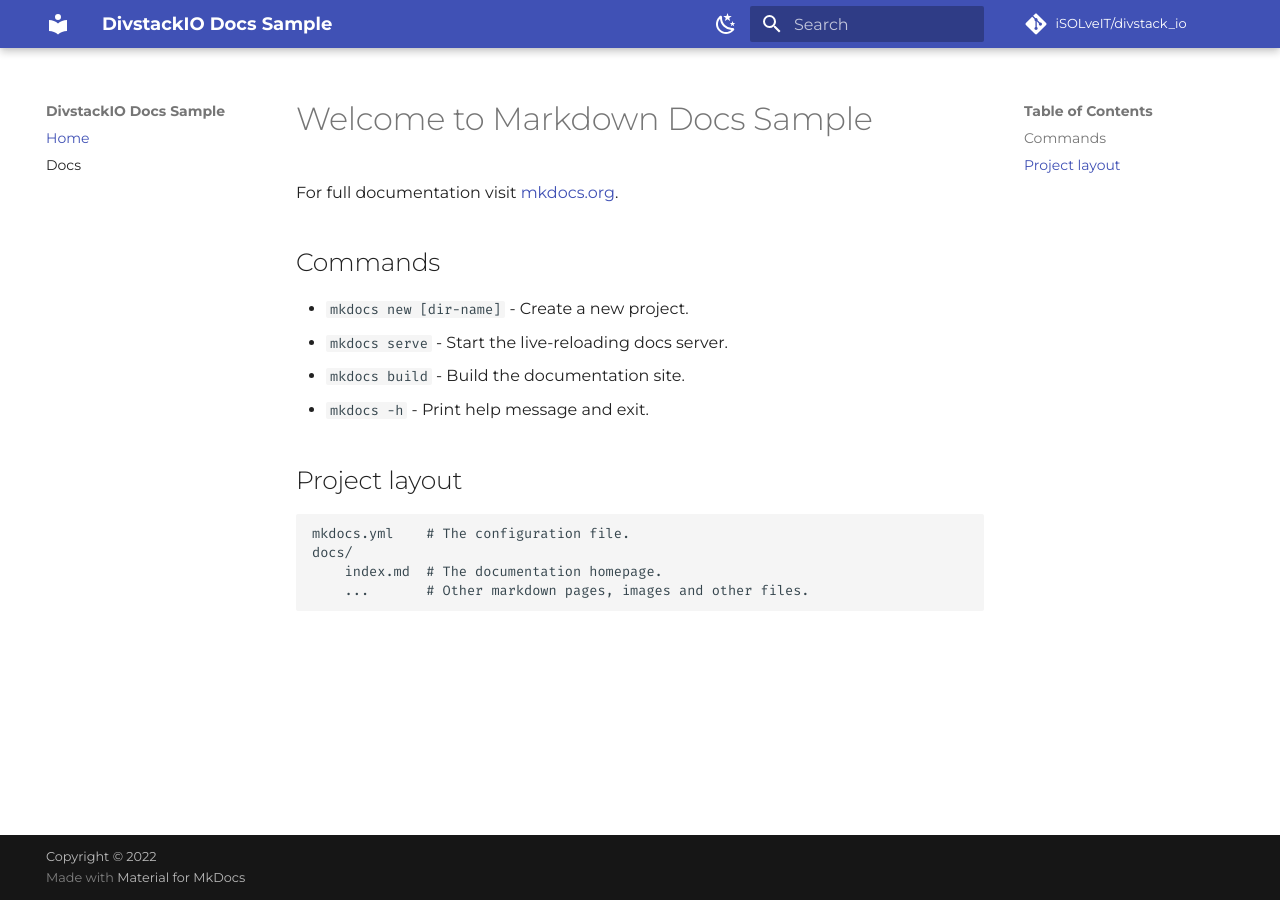
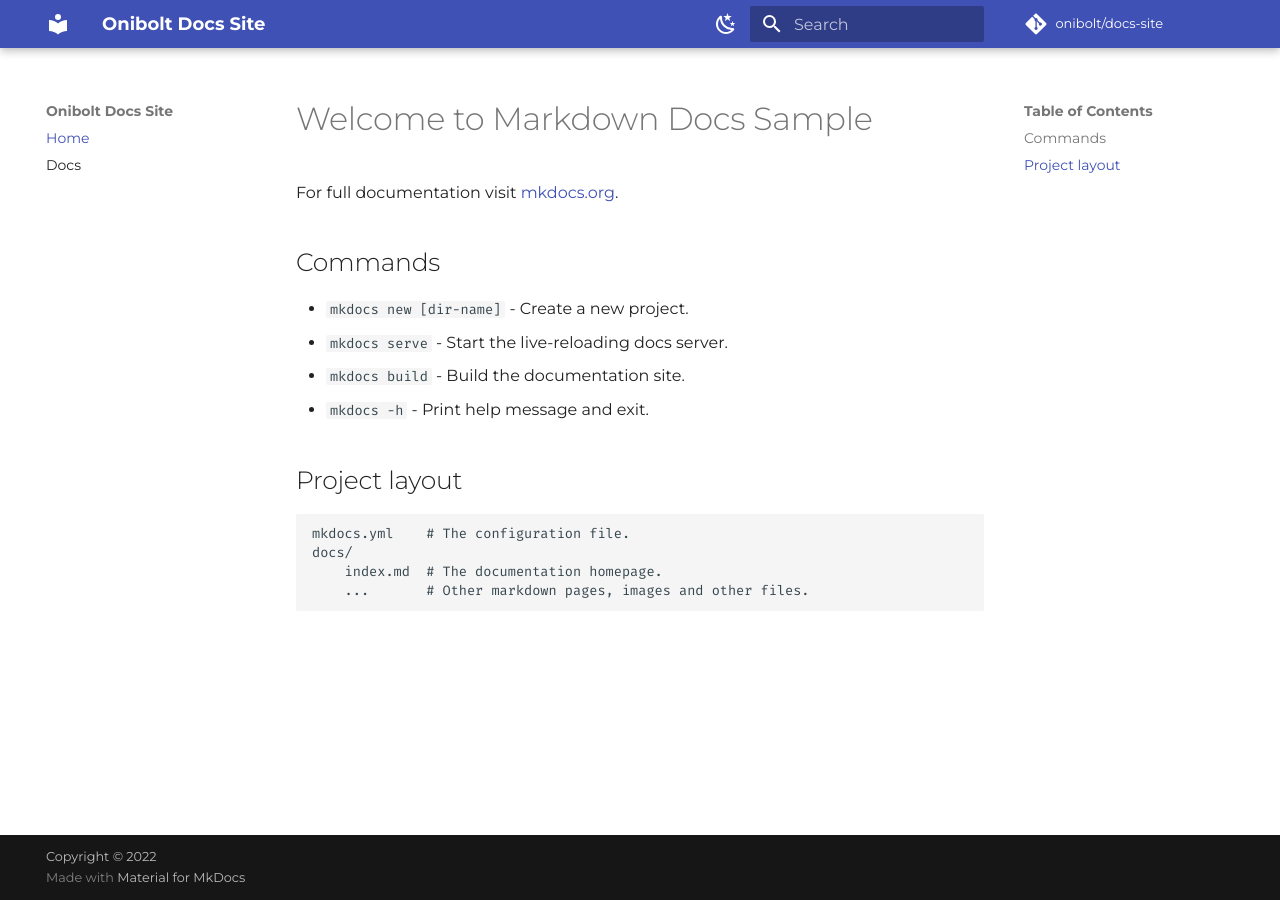
Before and after one commit to iSOLveIT/divstack_io, an MkDocs documentation site: the page built from docs/README.md, in a window 1280 px wide. Built offline with MkDocs 1.6.1 and Material for MkDocs 9.7.7, drawn with Linux system fonts in a browser that asks for light colours; comment, search, counter and statistics services are not loaded.

Commit message:
Updated mkdocs.yml

```diff
--- a/mkdocs.yml
+++ b/mkdocs.yml
@@ -1,10 +1,10 @@
-site_name: DivstackIO Docs Sample
-site_url: https://isolveit.github.io/divstack_io/
+site_name: Onibolt Docs Site
+site_url: https://docs.onibolt.com
 copyright: Copyright &copy; 2022
 
 # Repository information
-repo_name: iSOLveIT/divstack_io
-repo_url: https://github.com/iSOLveIT/divstack_io
+repo_name: onibolt/docs-site
+repo_url: https://github.com/onibolt/docs-site
 edit_uri: edit/main/docs/docs/
 
 nav:
```
